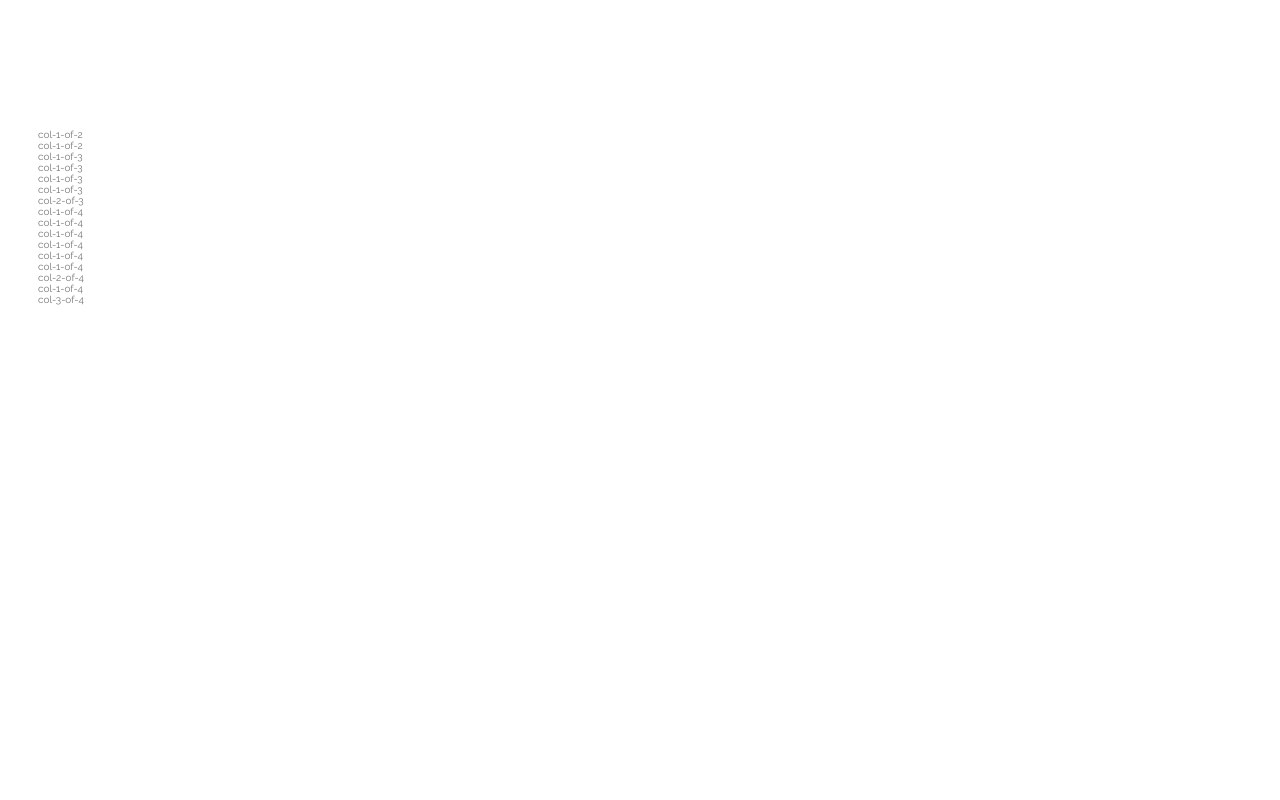
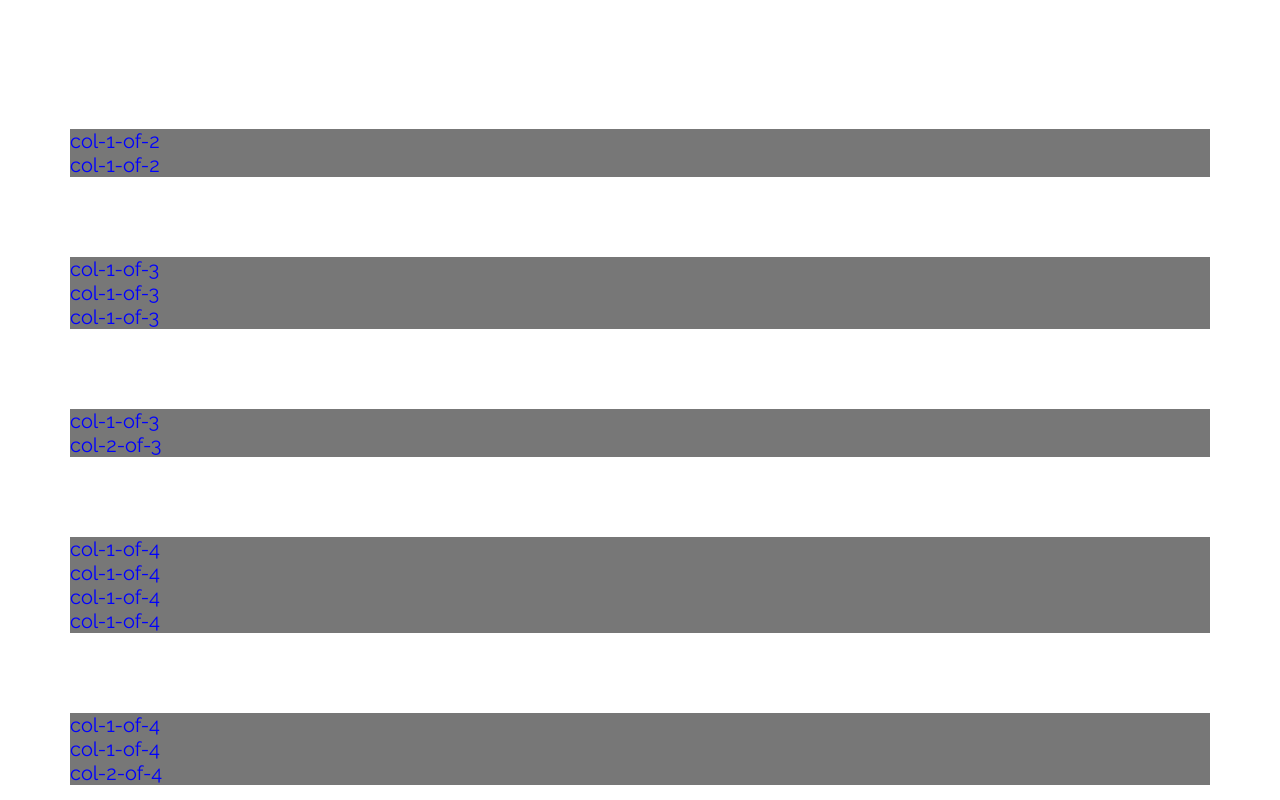
Before and after one commit to mehrnaz98/sim-company, a website: page starter/index.html in a window 1280 px wide. Shown: the part 1200-2000 px from the top of the page. Before the commit the page ends 1543 px from the top, so only its background shows below. Drawn offline with Linux system fonts and the light colour scheme.

Commit message:
Grid variables added and grid scss updated

```diff
--- a/sass/abstracts/_variables.scss
+++ b/sass/abstracts/_variables.scss
@@ -3,3 +3,9 @@ $primary-color-light: #9fa8da;
 
 $white-color: #fff;
 $black-color: #000;
+
+//GRID
+
+$grid-width: 114rem;
+$vertical-gutter: 8rem;
+$horizontal-gutter: 6rem;
--- a/sass/layout/_grid.scss
+++ b/sass/layout/_grid.scss
@@ -0,0 +1,12 @@
+.row {
+  max-width: $grid-width;
+  margin: 0 auto;
+  margin-bottom: $vertical-gutter;
+  background-color: #777;
+  font-size: 2rem;
+  color: blue;
+
+  &:not(:last-child) {
+    margin-bottom: $vertical-gutter;
+  }
+}
--- a/starter/index.html
+++ b/starter/index.html
@@ -61,6 +61,8 @@
           </div>
         </div>
       </section>
+    </main>
+    <div class="text-grid">
       <div class="row">
         <div class="col-1-of-2">col-1-of-2</div>
         <div class="col-1-of-2">col-1-of-2</div>
@@ -89,6 +91,6 @@
         <div class="col-1-of-4">col-1-of-4</div>
         <div class="col-3-of-4">col-3-of-4</div>
       </div>
-    </main>
+    </div>
   </body>
 </html>
```
Also changed, not shown: starter/css/style.css.
